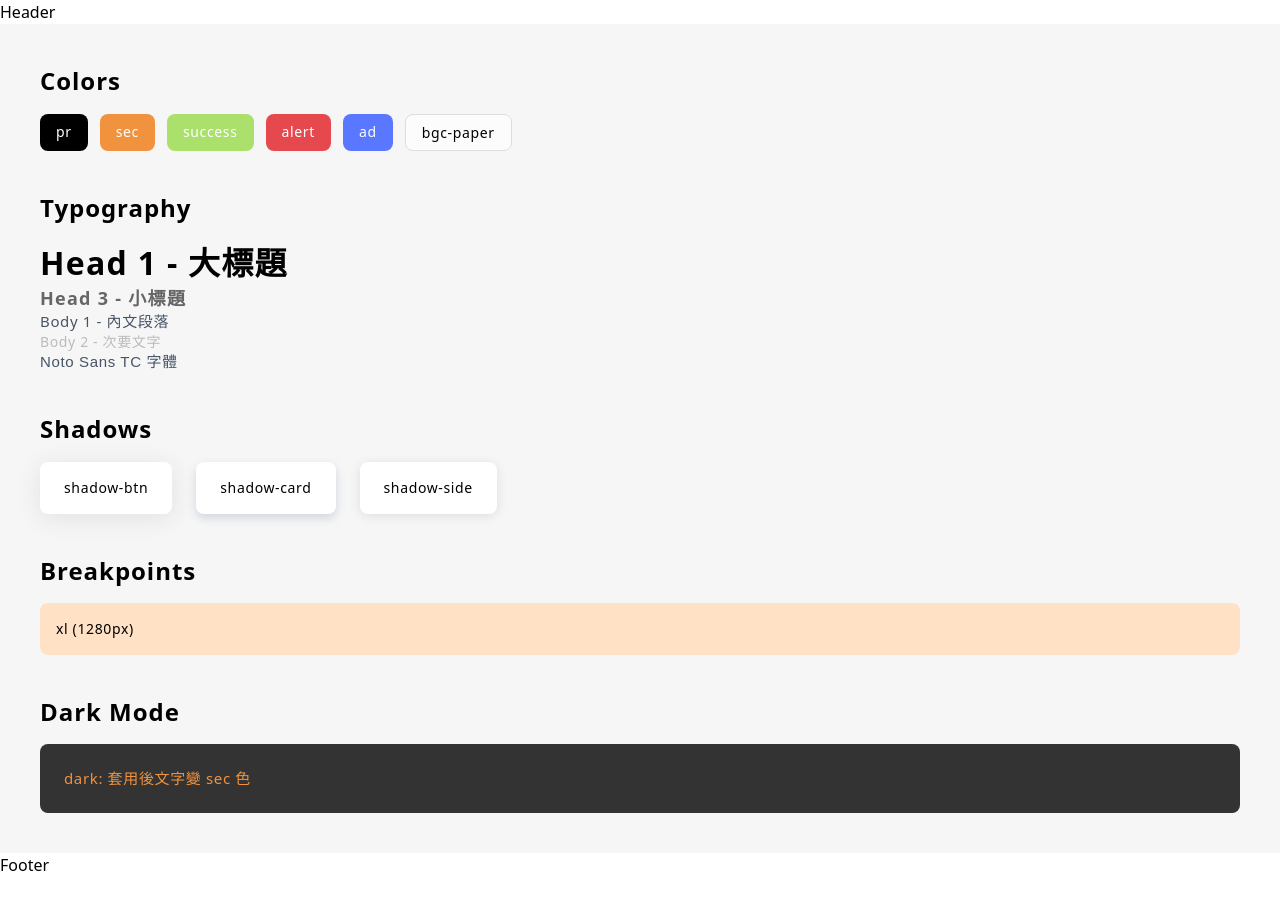
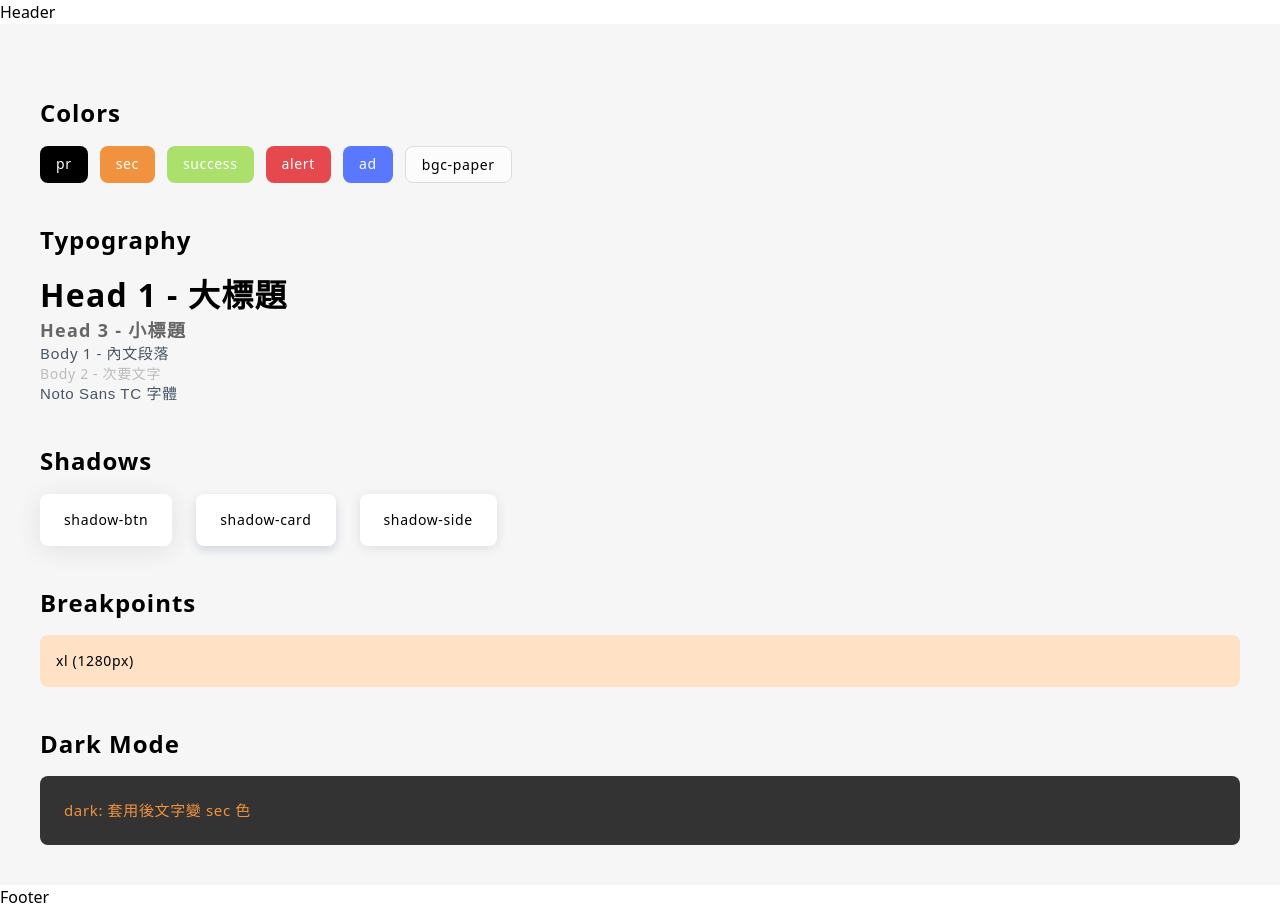
Before and after one commit to wei-1539/UI_Library, a Nuxt app: page / in a window 1280 px wide. Before the commit the page ends 877 px from the top, so only its background shows below. Built offline with nearby package versions, Linux system fonts and the light colour scheme.

Commit message:
feat: Icon 元件，使用 cva 做動態樣式

```diff
--- /dev/null
+++ b/components/Atom/Icon.vue
@@ -0,0 +1,47 @@
+<script setup lang="ts" >
+import {cva} from 'class-variance-authority'
+
+interface AtomIconProps {
+    name?: string;
+    size?: string;
+    variant?: string;
+}
+
+const props = withDefaults(defineProps<AtomIconProps>(), {
+    name: undefined,
+    size: 'sm',
+    variant: 'primary',
+})
+
+const { name, size, variant } = toRefs(props);
+
+const svgName = computed(() => {
+  if (!name.value) return ''
+  return name.value.includes('/') ? `#${name.value}` : `#/${name.value}`
+})
+
+const iconClasses = cva('inline-block', {
+    variants: {
+        variant: {
+            primary: 'text-pr',
+            secondary: 'text-sec',
+            success: 'text-success',
+            alert: 'text-alert',
+            ad: 'text-ad',
+            light: 'text-white',
+        },
+        size: {
+            xs: 'size-6',
+            sm: 'size-8',
+            md: 'size-10',
+            lg: 'size-12',
+        }
+    }
+})
+</script>
+
+<template>
+  <svg class="icon" :class="iconClasses({ size: size as 'xs' | 'sm' | 'md' | 'lg', variant: variant as 'primary' | 'secondary' | 'success' | 'alert' | 'ad' })">
+    <use :href="svgName" fill="currentColor" />
+  </svg>
+</template>
--- a/pages/index.vue
+++ b/pages/index.vue
@@ -2,6 +2,7 @@
 
 <template>
   <div class="min-h-screen bg-gray-200 p-10 font-sans">
+    <AtomIcon name="add" size="sm" variant="primary" />
     <!-- Colors -->
     <section class="mb-10">
       <h2 class="text-dt-zh-head-2 mb-4">Colors</h2>
```
